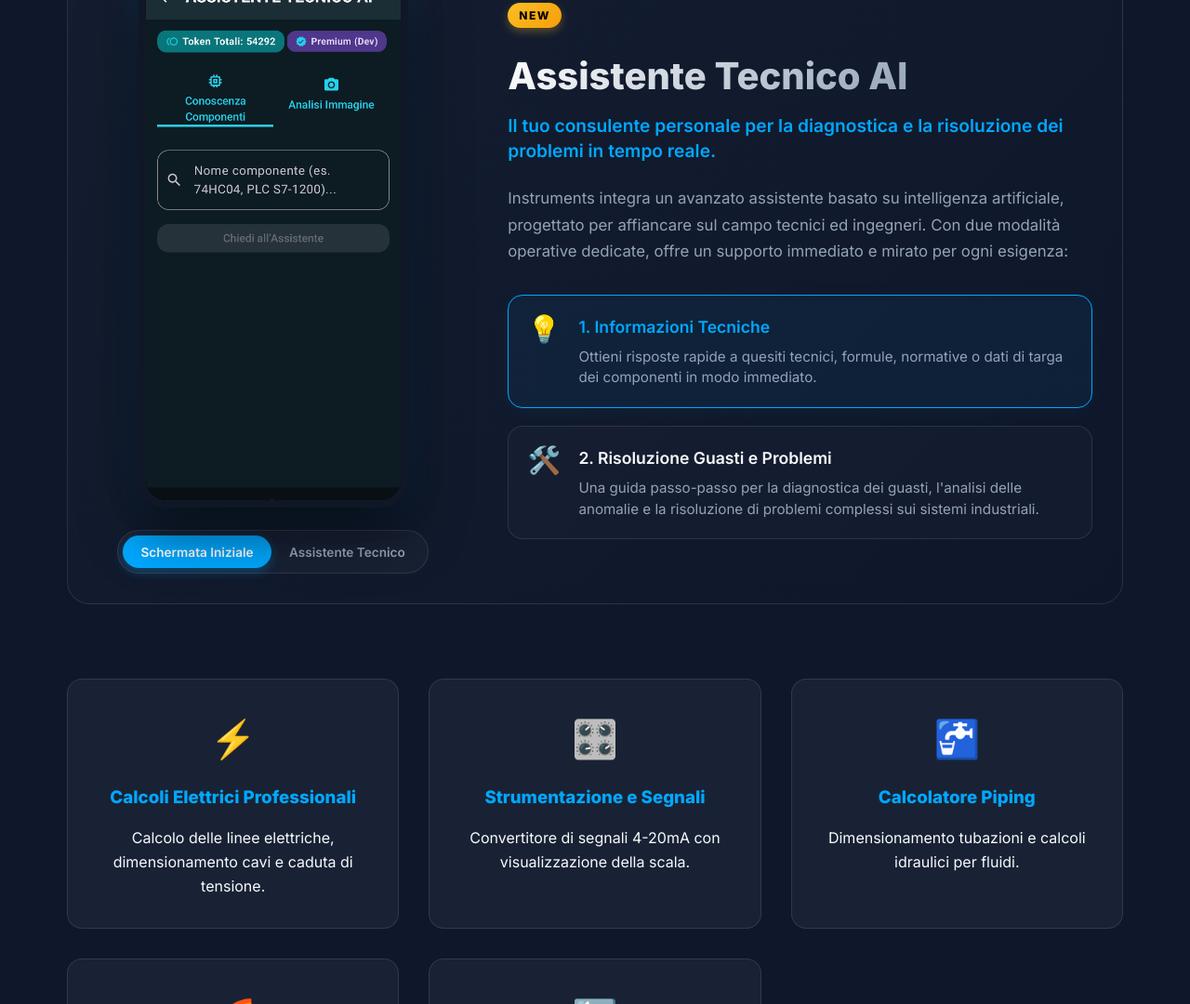
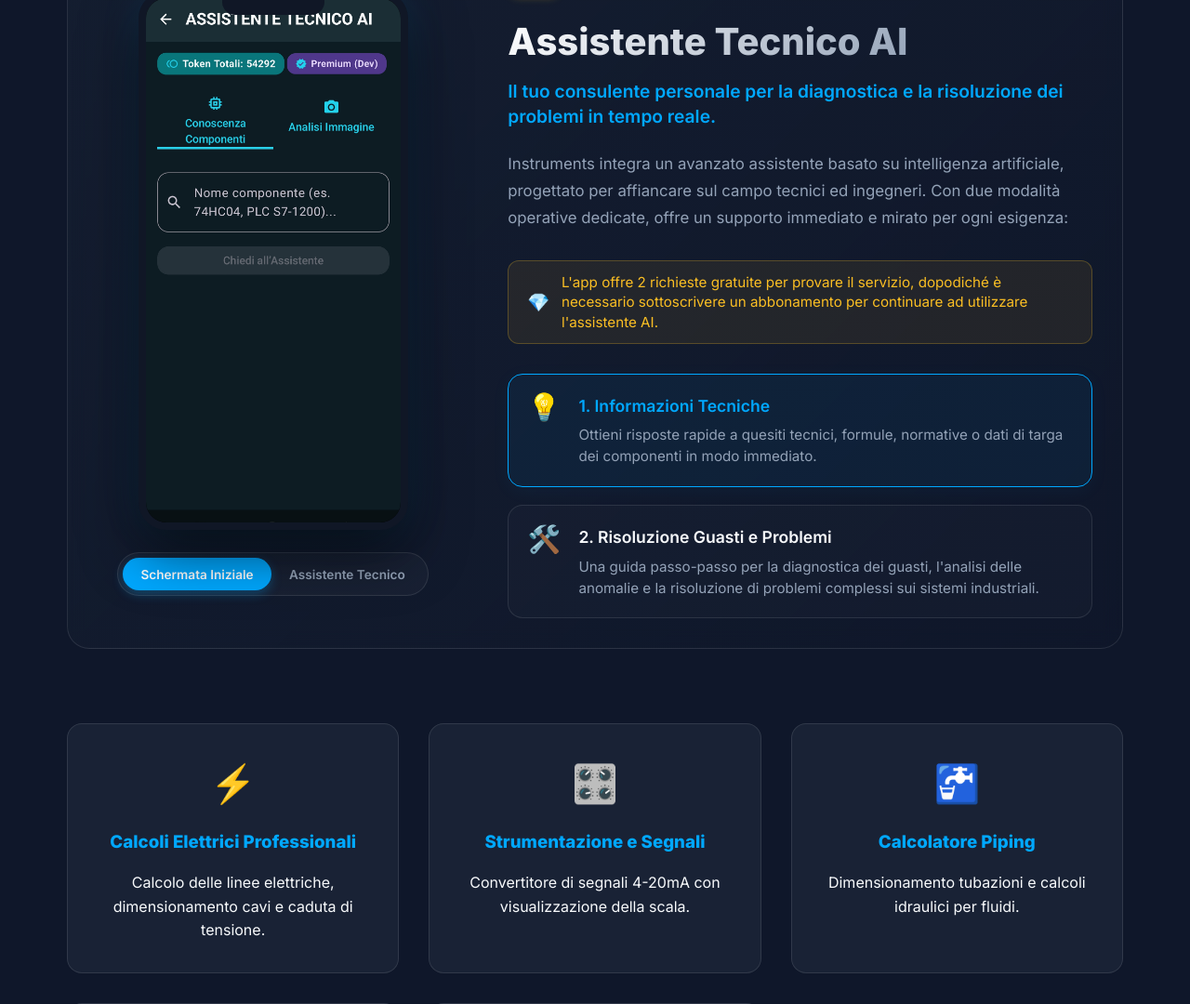
Before and after one commit to luc56/balzano-technical-solutions, a website: page instruments.html in a window 1280 px wide. Shown: the part 1498-2578 px from the top of the page at 93% size. Drawn offline with Linux system fonts and the light colour scheme; no server answers.

Commit message:
feat: add AI assistant free tier and subscription details to showcase section

```diff
--- a/instruments.html
+++ b/instruments.html
@@ -76,6 +76,11 @@
                         <h2 data-i18n="inst_ai_title" class="ai-title">Assistente Tecnico AI</h2>
                         <p data-i18n="inst_ai_subtitle" class="ai-subtitle">Il tuo consulente personale per la diagnostica e la risoluzione dei problemi in tempo reale.</p>
                         <p data-i18n="inst_ai_desc" class="ai-description">Instruments integra un avanzato assistente basato su intelligenza artificiale, progettato per affiancare sul campo tecnici ed ingegneri. Con due modalità operative dedicate, offre un supporto immediato e mirato per ogni esigenza:</p>
+
+                        <div class="ai-pricing-note">
+                            <span class="ai-pricing-icon">💎</span>
+                            <span data-i18n="inst_ai_pricing_note" class="ai-pricing-text">L'app offre 2 richieste gratuite per provare il servizio, dopodiché è necessario sottoscrivere un abbonamento per continuare ad utilizzare l'assistente AI.</span>
+                        </div>
 
                         <div class="ai-features">
                             <div class="ai-feature-item active" id="aiFeature1">
--- a/languages.js
+++ b/languages.js
@@ -65,7 +65,8 @@ const translations = {
         inst_ai_opt2_title: '2. Risoluzione Guasti e Problemi',
         inst_ai_opt2_desc: 'Una guida passo-passo per la diagnostica dei guasti, l\'analisi delle anomalie e la risoluzione di problemi complessi sui sistemi industriali.',
         inst_ai_tab_main: 'Schermata Iniziale',
-        inst_ai_tab_tech: 'Assistente Tecnico'
+        inst_ai_tab_tech: 'Assistente Tecnico',
+        inst_ai_pricing_note: 'L\'app offre 2 richieste gratuite per provare il servizio, dopodiché è necessario sottoscrivere un abbonamento per continuare ad utilizzare l\'assistente AI.'
     },
     en: {
         hero_title: '"Let\'s see where we are losing time and money"',
@@ -133,7 +134,8 @@ const translations = {
         inst_ai_opt2_title: '2. Troubleshooting & Fault Resolution',
         inst_ai_opt2_desc: 'A step-by-step guide for troubleshooting, anomaly analysis, and resolving complex issues on industrial systems.',
         inst_ai_tab_main: 'Initial Screen',
-        inst_ai_tab_tech: 'Technical Assistant'
+        inst_ai_tab_tech: 'Technical Assistant',
+        inst_ai_pricing_note: 'The app offers 2 free requests to try the service, after which a subscription is required to continue using the AI assistant.'
     },
     de: {
         hero_title: '"Sehen wir uns an, wo wir Zeit und Geld verlieren"',
@@ -201,6 +203,7 @@ const translations = {
         inst_ai_opt2_title: '2. Fehlersuche & Problembehebung',
         inst_ai_opt2_desc: 'Eine Schritt-für-Schritt-Anleitung zur Fehlersuche, Analyse von Anomalien und Behebung komplexer Probleme an Industrieanlagen.',
         inst_ai_tab_main: 'Startbildschirm',
-        inst_ai_tab_tech: 'Technischer Assistent'
+        inst_ai_tab_tech: 'Technischer Assistent',
+        inst_ai_pricing_note: 'Die App bietet 2 kostenlose Anfragen zum Testen des Dienstes. Danach ist ein Abonnement erforderlich, um den KI-Assistenten weiterhin nutzen zu können.'
     }
 };
--- a/styles.css
+++ b/styles.css
@@ -646,6 +646,28 @@ body::before {
     line-height: 1.5;
 }
 
+.ai-pricing-note {
+    display: inline-flex;
+    align-items: center;
+    gap: 0.8rem;
+    padding: 0.75rem 1.25rem;
+    background: rgba(251, 191, 36, 0.08);
+    border: 1px solid rgba(251, 191, 36, 0.25);
+    border-radius: 12px;
+    margin-bottom: 2rem;
+    font-size: 0.95rem;
+    color: var(--accent);
+}
+
+.ai-pricing-icon {
+    font-size: 1.2rem;
+}
+
+.ai-pricing-text {
+    line-height: 1.4;
+    font-weight: 500;
+}
+
 /* Responsiveness for Showcase */
 @media (max-width: 992px) {
     .ai-showcase-grid {
```
